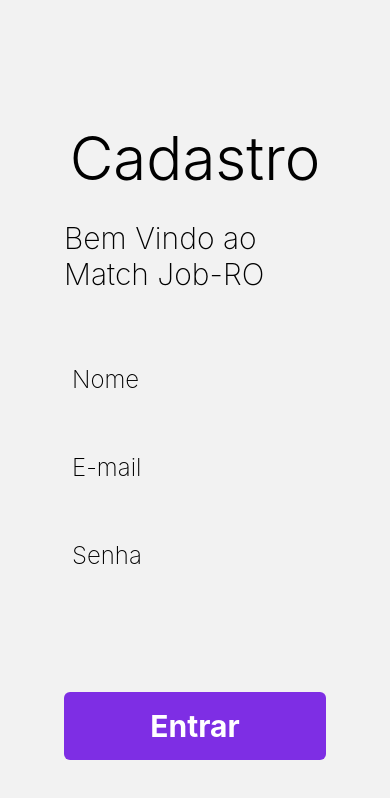
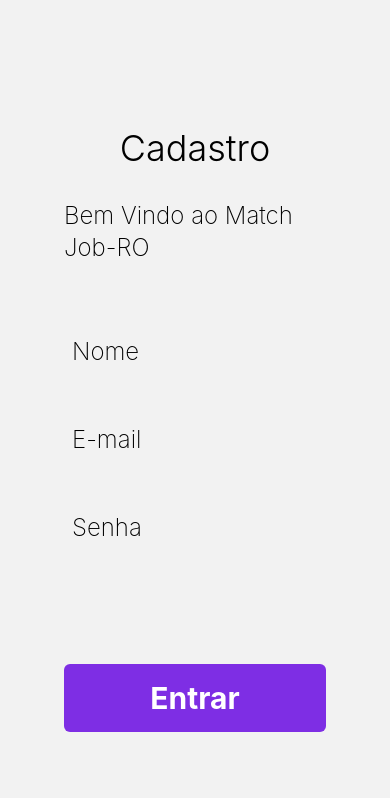
Before and after one commit to Match-Job-RO/match-job-mobile, a React Native app: screen /Signup in a window 390 px wide. Shown: the top 798 px of the page. Built offline with nearby package versions, Linux system fonts and the light colour scheme.

Commit message:
style: change size in titles

```diff
--- a/src/screens/Home.js
+++ b/src/screens/Home.js
@@ -19,7 +19,7 @@ export default function Home(data) {
     useEffect(() => {
         fetchProfile();
         console.log(profile);
-    }, [{}])
+    }, [])
 
     return(
         <View>
--- a/src/screens/Login.js
+++ b/src/screens/Login.js
@@ -30,14 +30,14 @@ export default function Login() {
           className="mb-8"
         >
           <Text
-            className="font-light text-6xl"
+            className="font-light text-4xl"
           >
             Login
           </Text>
         </View>
         <View>
           <Text
-            className="font-extralight text-3xl"
+            className="font-extralight text-2xl"
           >
             Bem Vindo ao Match Job-RO
           </Text>
--- a/src/screens/Signup.js
+++ b/src/screens/Signup.js
@@ -34,14 +34,14 @@ export default function Signup() {
           className="mb-8"
         >
           <Text
-            className="font-light text-6xl"
+            className="font-light text-4xl"
           >
             Cadastro
           </Text>
         </View>
         <View>
           <Text
-            className="font-extralight text-3xl"
+            className="font-extralight text-2xl"
           >
             Bem Vindo ao Match Job-RO
           </Text>
```
